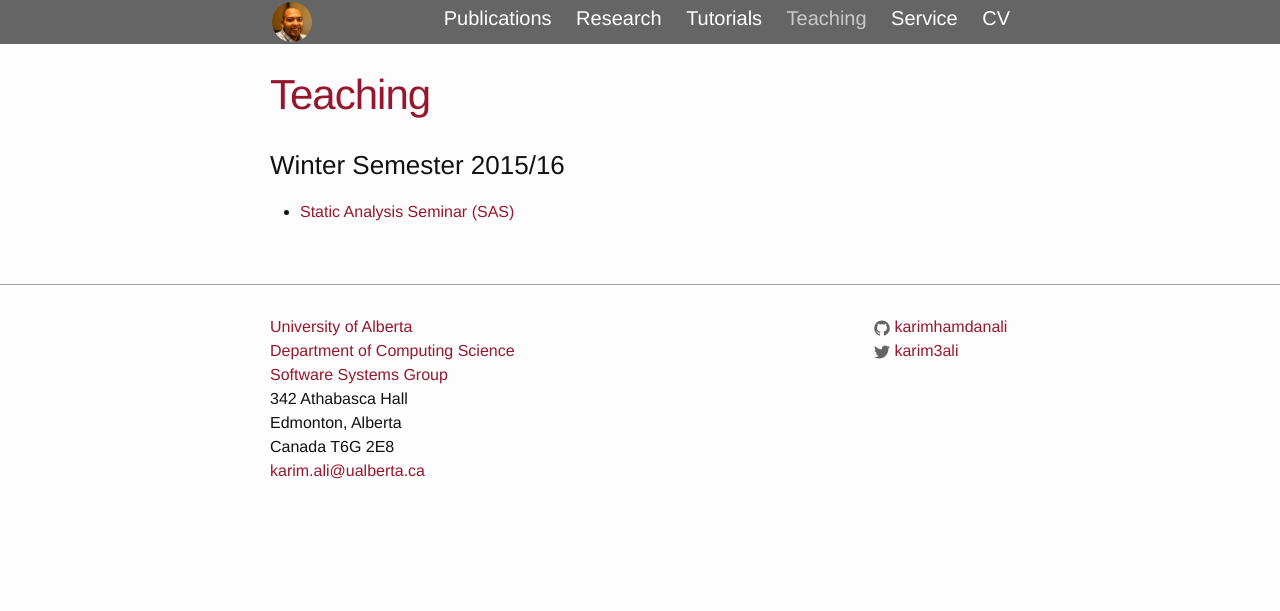
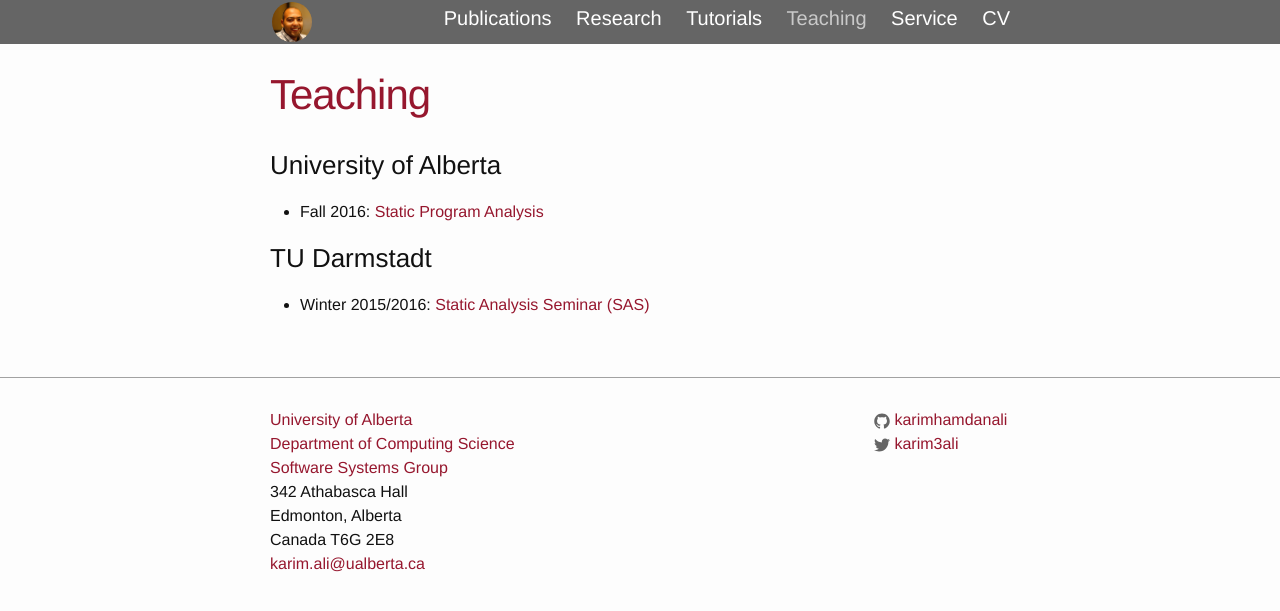
Before and after one commit to karimhamdanali/karimhamdanali.github.io, a Jekyll site: the page built from nav/teaching.md, in a window 1280 px wide. Shown: the top 611 px of the page. Built offline with Jekyll 4.4.1, drawn with Linux system fonts in a browser that asks for light colours.

Commit message:
updated teaching and landing page

```diff
--- a/index.html
+++ b/index.html
@@ -9,7 +9,8 @@ title: Karim Ali
 	<img class="profile-home" src="{{ "/resources/images/karim.jpg" | prepend: site.baseurl }}" alt="Karim Ali" />
 
 	<p>
-		I am currently a postdoctoral researcher at Technische Universit&auml;t Darmstadt, Germany within the
+		I am currently a Research Assistant Professor in the Department of Computing Science at the University of Alberta.
+		Priori to that, I spent 1.5 years as a postdoctoral researcher at Technische Universit&auml;t Darmstadt, Germany within the
 		<a href="http://sseblog.ec-spride.de/" target="_blank">Secure Software Engineering (SSE) Group</a> led by
 		<a href="http://bodden.de/" target="_blank">Eric Bodden</a>. My current work includes,
 		but is not limited to:
--- a/nav/teaching.md
+++ b/nav/teaching.md
@@ -6,9 +6,13 @@ permalink: /teaching/
 weight: 4
 group: teaching
 ---
+### University of Alberta ###
+<!-- * Winter 2017: Computer Architecture -->
+* Fall 2016: [Static Program Analysis][spa]{:target="_blank"}
 
-### Winter Semester 2015/16 ###
+### TU Darmstadt ###
 
-* [Static Analysis Seminar (SAS)][sas]
+* Winter 2015/2016: [Static Analysis Seminar (SAS)][sas]
 
 [sas]:   {{ "/sas/" | prepend: site.baseurl }}
+[spa]:   https://www.ualberta.ca/computing-science/graduate-studies/course-directory/courses/static-program-analysis
```
